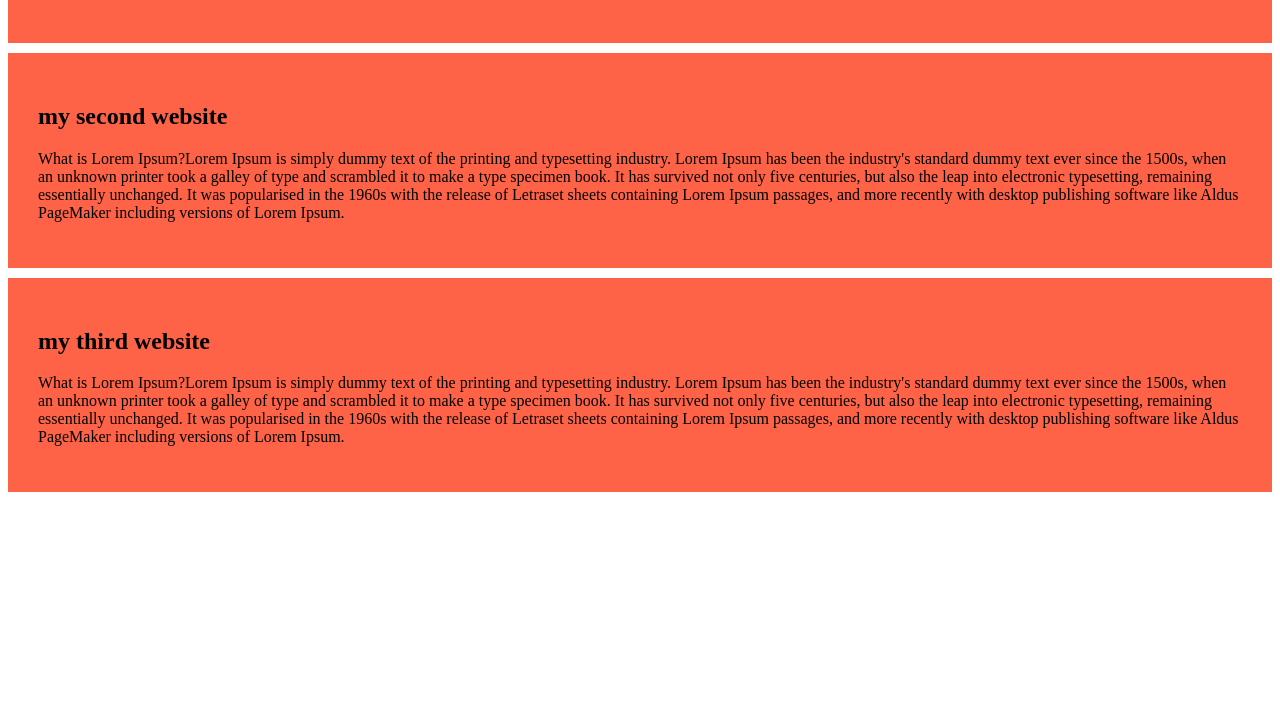
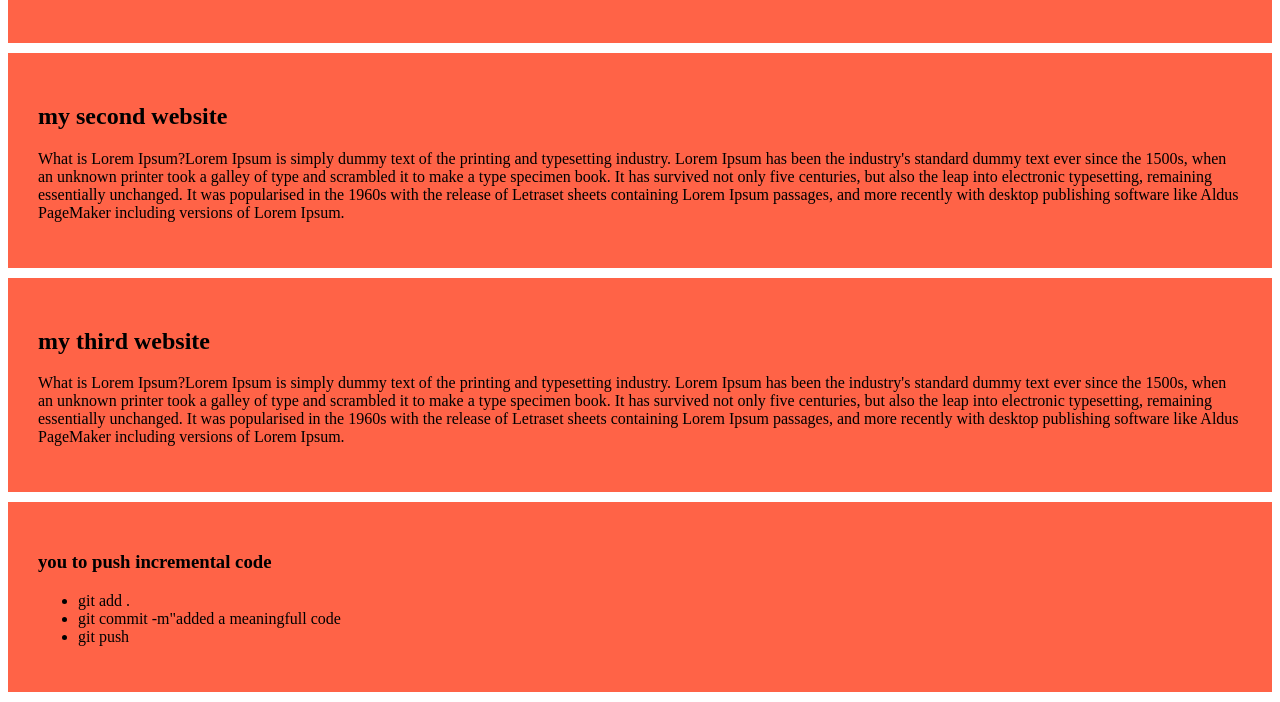
Before and after one commit to wdmoriom/my-simpel-website, a plain HTML site: page index.html in a window 1280 px wide. Shown: the part 180-882 px from the top of the page. Before the commit the page ends 800 px from the top, so only its background shows below. Drawn offline with Linux system fonts and the light colour scheme.

Commit message:
added a list to push code

```diff
--- a/index.html
+++ b/index.html
@@ -19,6 +19,14 @@
         <h2> my third website</h2>
         <p>What is Lorem Ipsum?Lorem Ipsum is simply dummy text of the printing and typesetting industry. Lorem Ipsum has been the industry's standard dummy text ever since the 1500s, when an unknown printer took a galley of type and scrambled it to make a type specimen book. It has survived not only five centuries, but also the leap into electronic typesetting, remaining essentially unchanged. It was popularised in the 1960s with the release of Letraset sheets containing Lorem Ipsum passages, and more recently with desktop publishing software like Aldus PageMaker including versions of Lorem Ipsum.</p>
     </div>
+    <div>
+        <h3>you to push incremental code</h3>
+        <ul>
+            <li>git add .</li>
+            <li> git commit -m"added a meaningfull  code</li>
+            <li> git push</li>
+        </ul>
+    </div>
 
 </body>
 </html>
```
